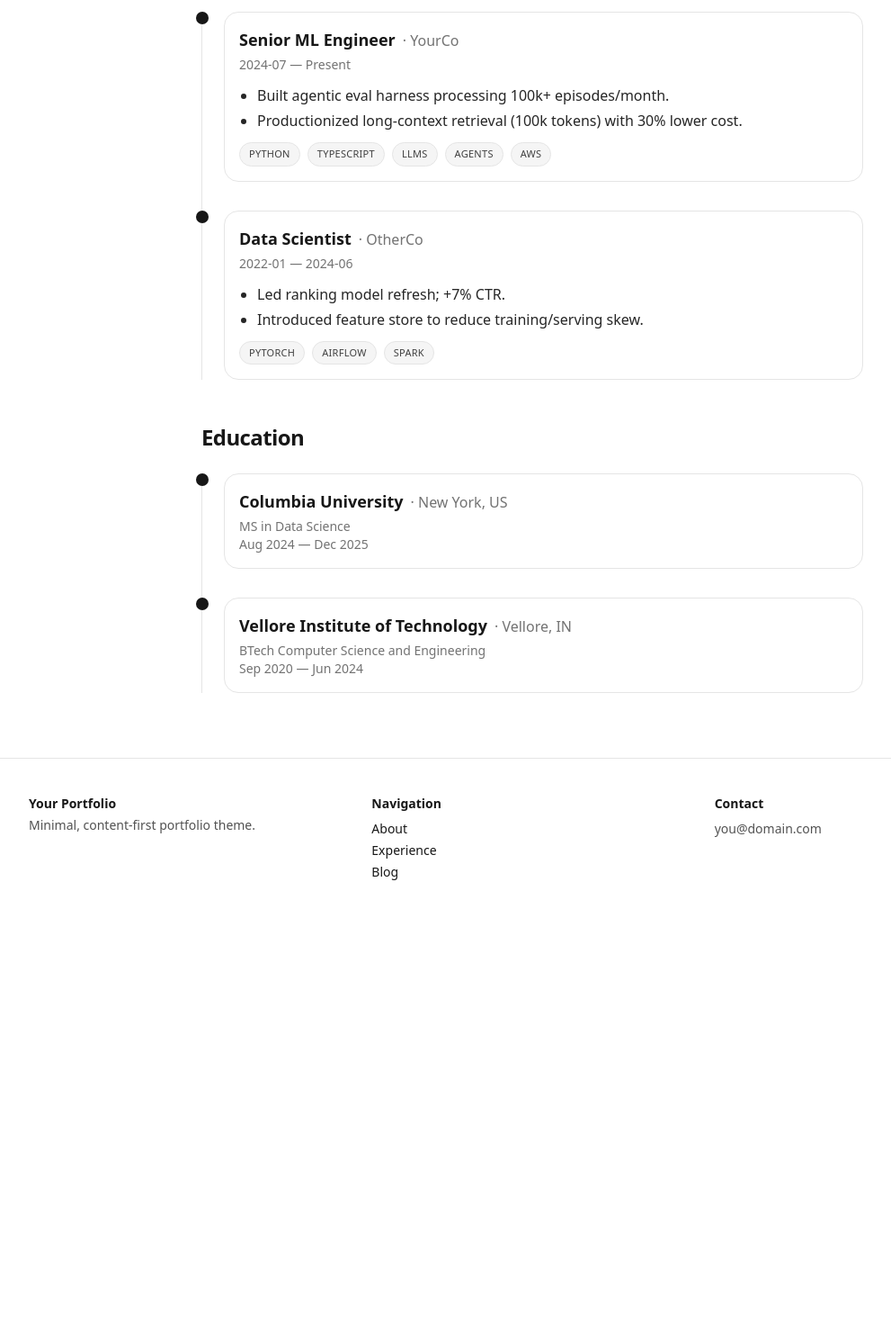
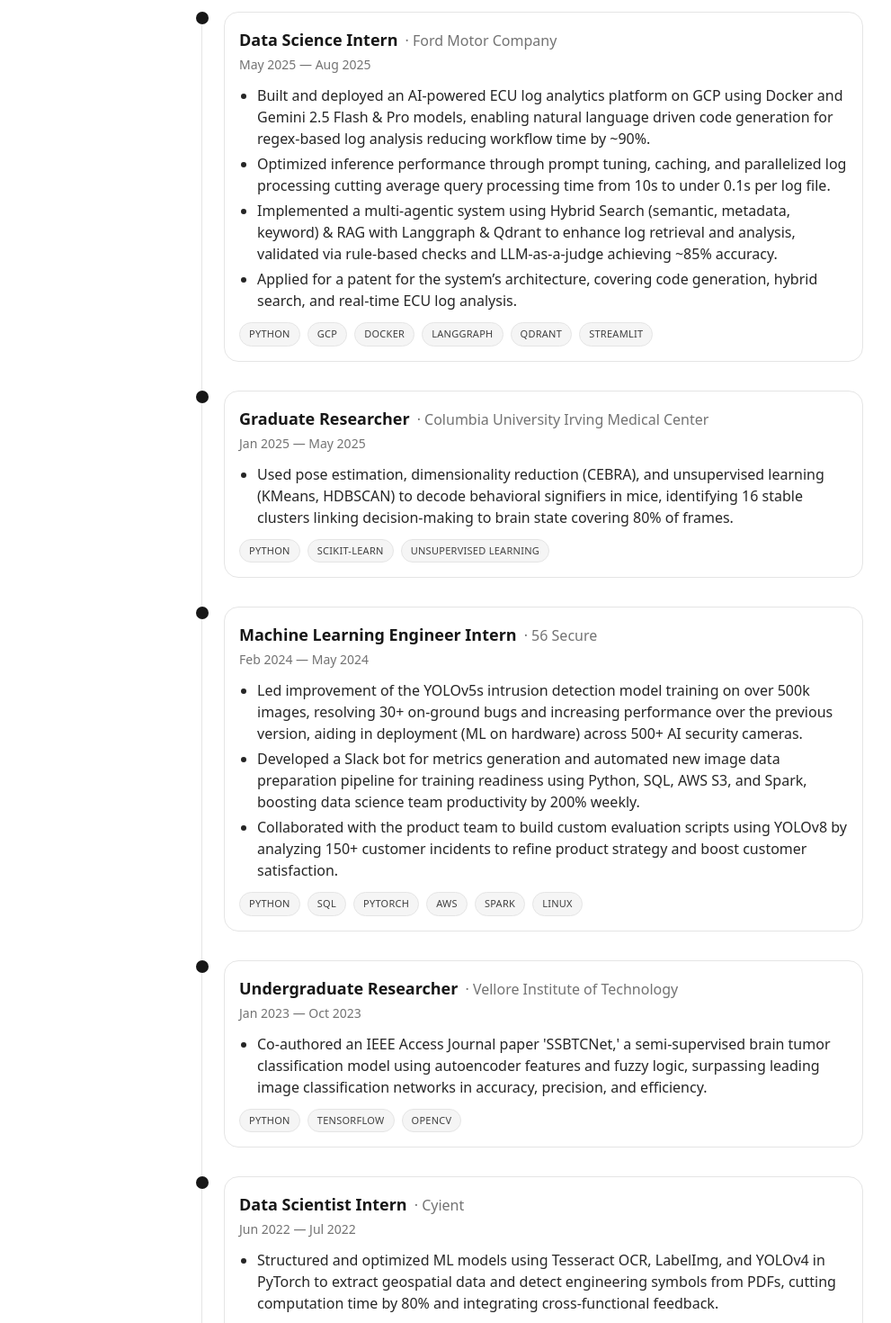
Before and after one commit to zubairatha/portfolio, a Next.js app: page /experience in a window 1280 px wide. Shown: the part 160-1630 px from the top of the page at 90% size, without its empty margins (48-1039 px from the left). Before the commit the page ends 1179 px from the top, so only its background shows below. Built offline with nearby package versions, Linux system fonts and the light colour scheme.

Commit message:
content: integrate bio, experience, socials; tweak education heading

```diff
--- a/src/app/about/page.tsx
+++ b/src/app/about/page.tsx
@@ -2,13 +2,18 @@
   return (
     <div className="mx-auto max-w-3xl px-4 py-10 prose prose-neutral">
       <h1>About</h1>
-      <p>Hi, I’m <strong>Your Name</strong>. I work on AI/LLMs and build practical tools and agents. This site collects selected projects and writing.</p>
-      <h2>Focus</h2>
-      <ul>
-        <li>Agent systems with strong evals and safety</li>
-        <li>Long-context retrieval and training</li>
-        <li>Clean UX for AI products</li>
-      </ul>
+      <p>
+        Hi! I’m <strong>Zubair Atha</strong>, an MS Data Science student at Columbia University with a background in
+        Computer Science and Engineering. I’ve built and deployed end-to-end ML solutions across automotive,
+        healthcare, security, and engineering services spanning real-time computer vision pipelines, large-language
+        models and foundational ML models on cloud platforms.
+      </p>
+      <p>
+        Lately, I’ve been diving into AI agent architecture and high-performance model inference: designing
+        multi-agent frameworks, quantizing models, and orchestrating distributed inference services. I’m passionate
+        about pushing efficiency at scale and am eager to collaborate on building fast, robust AI systems in
+        production.
+      </p>
     </div>
   );
 }
--- a/src/app/layout.tsx
+++ b/src/app/layout.tsx
@@ -4,7 +4,7 @@
 import SiteFooter from "@/components/SiteFooter";
 
 export const metadata: Metadata = {
-  title: "Your Portfolio",
+  title: "Zubair Atha",
   description: "Projects, writing, and notes on AI",
 };
 
--- a/src/components/BlogHome.tsx
+++ b/src/components/BlogHome.tsx
@@ -8,7 +8,7 @@
   title: "Your Portfolio",
   author: "Your Name",
   tagline: "Projects, writing, and notes on AI",
-  links: { github: "#", linkedin: "#", rss: "#" },
+  links: { github: "https://github.com/zubairatha", linkedin: "https://www.linkedin.com/in/zubair-atha/", rss: "#" },
 };
 
 const TagPill = ({ label }: { label: string }) => (
--- a/src/components/ExperienceTimeline.tsx
+++ b/src/components/ExperienceTimeline.tsx
@@ -20,7 +20,7 @@
           </li>
         ))}
       </ol>
-      <h2 className="text-2xl font-semibold tracking-tight mt-12 mb-6">Education</h2>
+      <h2 className="text-3xl font-semibold tracking-tight mt-12 mb-6">Education</h2>
       <ol className="relative border-l border-neutral-200">
         {EDUCATION.map((e,i)=>(
           <li key={i} className="ml-6 mb-8">
--- a/src/components/SiteFooter.tsx
+++ b/src/components/SiteFooter.tsx
@@ -5,7 +5,7 @@
     <footer className="border-t border-neutral-200">
       <div className="mx-auto max-w-6xl px-4 py-10 grid grid-cols-1 sm:grid-cols-3 gap-6 text-sm">
         <div>
-          <div className="font-semibold">Your Portfolio</div>
+          <div className="font-semibold">Zubair Atha</div>
           <p className="mt-1 text-neutral-600 max-w-sm">
             Minimal, content-first portfolio theme.
           </p>
--- a/src/components/SiteHeader.tsx
+++ b/src/components/SiteHeader.tsx
@@ -15,7 +15,7 @@
     <header className="border-b border-neutral-200 sticky top-0 z-30 bg-white/80 backdrop-blur">
       <div className="mx-auto max-w-6xl px-4 py-3 flex items-center justify-between">
         <Link href="/about" className="block">
-          <div className="text-xl font-semibold tracking-tight">Your Portfolio</div>
+          <div className="text-xl font-semibold tracking-tight">Zubair Atha</div>
           <div className="text-sm text-neutral-500">Projects, writing, and notes on AI</div>
         </Link>
         <nav className="flex items-center gap-4">
@@ -35,8 +35,8 @@
             );
           })}
           <div className="hidden md:flex items-center gap-2 ml-2">
-            <a className="p-2 rounded-lg hover:bg-neutral-100" href="#" aria-label="GitHub"><Github size={18} /></a>
-            <a className="p-2 rounded-lg hover:bg-neutral-100" href="#" aria-label="LinkedIn"><Linkedin size={18} /></a>
+            <a className="p-2 rounded-lg hover:bg-neutral-100" href="https://github.com/zubairatha" aria-label="GitHub"><Github size={18} /></a>
+            <a className="p-2 rounded-lg hover:bg-neutral-100" href="https://www.linkedin.com/in/zubair-atha/" aria-label="LinkedIn"><Linkedin size={18} /></a>
           </div>
         </nav>
       </div>
--- a/src/data/experience.ts
+++ b/src/data/experience.ts
@@ -1,11 +1,60 @@
 export type Role = { company:string; title:string; start:string; end?:string; bullets:string[]; skills?:string[]; };
 export const ROLES: Role[] = [
-  { company:"YourCo", title:"Senior ML Engineer", start:"2024-07", end:"Present",
-    bullets:["Built agentic eval harness processing 100k+ episodes/month.","Productionized long-context retrieval (100k tokens) with 30% lower cost."],
-    skills:["Python","TypeScript","LLMs","Agents","AWS"] },
-  { company:"OtherCo", title:"Data Scientist", start:"2022-01", end:"2024-06",
-    bullets:["Led ranking model refresh; +7% CTR.","Introduced feature store to reduce training/serving skew."],
-    skills:["PyTorch","Airflow","Spark"] }
+  {
+    company: "Ford Motor Company",
+    title: "Data Science Intern",
+    start: "May 2025",
+    end: "Aug 2025",
+    bullets: [
+      "Built and deployed an AI-powered ECU log analytics platform on GCP using Docker and Gemini 2.5 Flash & Pro models, enabling natural language driven code generation for regex-based log analysis reducing workflow time by ~90%.",
+      "Optimized inference performance through prompt tuning, caching, and parallelized log processing cutting average query processing time from 10s to under 0.1s per log file.",
+      "Implemented a multi-agentic system using Hybrid Search (semantic, metadata, keyword) & RAG with Langgraph & Qdrant to enhance log retrieval and analysis, validated via rule-based checks and LLM-as-a-judge achieving ~85% accuracy.",
+      "Applied for a patent for the system’s architecture, covering code generation, hybrid search, and real-time ECU log analysis.",
+    ],
+    skills: ["Python", "GCP", "Docker", "LangGraph", "Qdrant", "Streamlit"],
+  },
+  {
+    company: "Columbia University Irving Medical Center",
+    title: "Graduate Researcher",
+    start: "Jan 2025",
+    end: "May 2025",
+    bullets: [
+      "Used pose estimation, dimensionality reduction (CEBRA), and unsupervised learning (KMeans, HDBSCAN) to decode behavioral signifiers in mice, identifying 16 stable clusters linking decision-making to brain state covering 80% of frames.",
+    ],
+    skills: ["Python", "Scikit-learn", "Unsupervised Learning"],
+  },
+  {
+    company: "56 Secure",
+    title: "Machine Learning Engineer Intern",
+    start: "Feb 2024",
+    end: "May 2024",
+    bullets: [
+      "Led improvement of the YOLOv5s intrusion detection model training on over 500k images, resolving 30+ on-ground bugs and increasing performance over the previous version, aiding in deployment (ML on hardware) across 500+ AI security cameras.",
+      "Developed a Slack bot for metrics generation and automated new image data preparation pipeline for training readiness using Python, SQL, AWS S3, and Spark, boosting data science team productivity by 200% weekly.",
+      "Collaborated with the product team to build custom evaluation scripts using YOLOv8 by analyzing 150+ customer incidents to refine product strategy and boost customer satisfaction.",
+    ],
+    skills: ["Python", "SQL", "PyTorch", "AWS", "Spark", "Linux"],
+  },
+  {
+    company: "Vellore Institute of Technology",
+    title: "Undergraduate Researcher",
+    start: "Jan 2023",
+    end: "Oct 2023",
+    bullets: [
+      "Co-authored an IEEE Access Journal paper 'SSBTCNet,' a semi-supervised brain tumor classification model using autoencoder features and fuzzy logic, surpassing leading image classification networks in accuracy, precision, and efficiency.",
+    ],
+    skills: ["Python", "TensorFlow", "OpenCV"],
+  },
+  {
+    company: "Cyient",
+    title: "Data Scientist Intern",
+    start: "Jun 2022",
+    end: "Jul 2022",
+    bullets: [
+      "Structured and optimized ML models using Tesseract OCR, LabelImg, and YOLOv4 in PyTorch to extract geospatial data and detect engineering symbols from PDFs, cutting computation time by 80% and integrating cross-functional feedback.",
+    ],
+    skills: ["Python", "PyTorch", "OpenCV"],
+  },
 ];
 
 export type Education = { school:string; location:string; degree:string; start:string; end:string };
```
